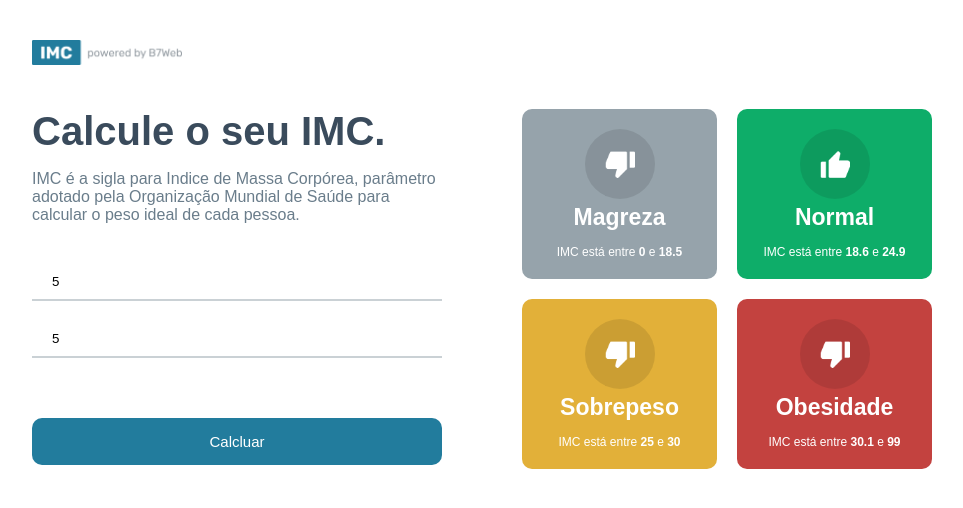
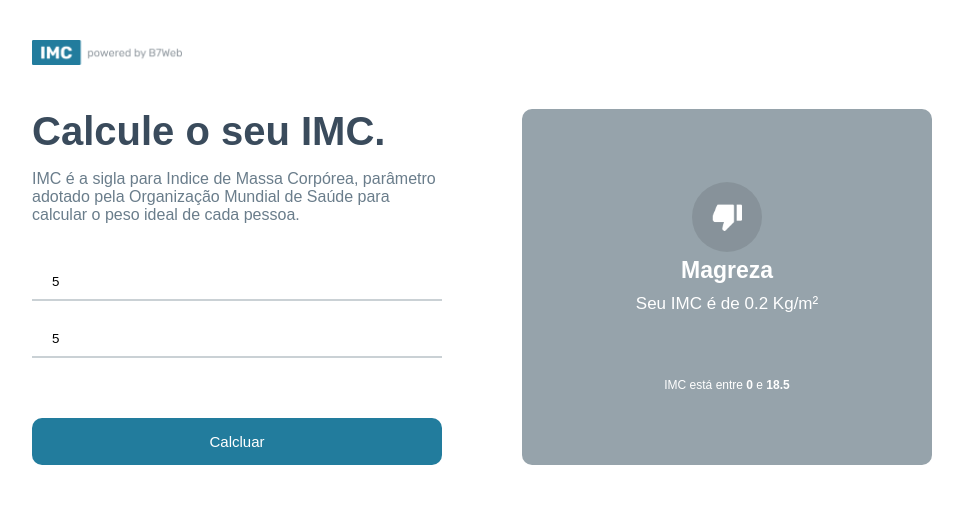
Before and after one commit to Washington95/projetos_react, a React (Create React App) app in the folder react_calc_imc/: page / in a window 1280 px wide. Both pictures are taken after typing "5", "5" into the empty fields and a click on the button "Calcluar". Shown: the top 508 px of the page, without its empty margins (158-1121 px from the left). Built offline with nearby package versions, Linux system fonts and the light colour scheme.

Commit message:
adicionando função calcular

```diff
--- a/react_calc_imc/src/App.module.css
+++ b/react_calc_imc/src/App.module.css
@@ -77,3 +77,8 @@
     grid-template-columns: repeat(2, 1fr);
     gap: 20px;
 }
+
+.rightBig{
+    flex: 1;
+    display: flex;
+}
--- a/react_calc_imc/src/App.tsx
+++ b/react_calc_imc/src/App.tsx
@@ -2,14 +2,16 @@
 import styles from './App.module.css';
 import poweredImage from './assets/powered.png';
 import { GridItem } from './components/GridItem';
-import { levels, calculateImc } from './helpers/imc';
+import { levels, calculateImc, Level } from './helpers/imc';
 
 const App = () =>{
   const [alt, newalt] = useState<number>(0)
   const [pes, newpes] = useState<number>(0)
+  const [toShow, setToShow] = useState<Level | null>(null)
 
   const calcular = () => {
     if(alt && pes){
+      setToShow(calculateImc(alt, pes));
 
 
     }else{
@@ -45,12 +47,22 @@
 
         </div>
         <div className={styles.rightS}>
-          <div className={styles.grid}>
-            {levels.map((item, key) =>(
-              <GridItem key={key} item={item}/>
-            ))}
-          </div>
+          {!toShow &&
+            <div className={styles.grid}>
+              {levels.map((item, key) =>(
+                <GridItem key={key} item={item}/>
+              ))}
+            </div>
+          }
+          {toShow &&
+            <div className={styles.rightBig}>
+              <div className={styles.rightArrow}></div>
+              <GridItem item={toShow} />
+            </div>
+          }
+
         </div>
+
       </div>
     </div>
   )
--- a/react_calc_imc/src/components/GridItem/GridItem.module.css
+++ b/react_calc_imc/src/components/GridItem/GridItem.module.css
@@ -30,3 +30,8 @@
     font-size: 12px;
     margin-top: 14px;
 }
+
+.your{
+    font-size: 17px;
+    margin: 10px 0 50px 0;
+}
--- a/react_calc_imc/src/components/GridItem/GridItem.tsx
+++ b/react_calc_imc/src/components/GridItem/GridItem.tsx
@@ -16,6 +16,11 @@
                 <img src={item.icon === 'up' ? upImage : donwImage} alt="" width="30" />
             </div>
             <div className={styles.gridTitle}>{item.title}</div>
+
+            {item.yourImc &&
+                <div className={styles.your}> Seu IMC é de {item.yourImc} Kg/m² </div>
+            }
+
             <div className={styles.gridInfo}>
                 <>
                     IMC está entre <strong>{item.imc[0]}</strong> e <strong>{item.imc[1]}</strong>
--- a/react_calc_imc/src/helpers/imc.ts
+++ b/react_calc_imc/src/helpers/imc.ts
@@ -19,7 +19,7 @@
 
    for(let i in levels){
        if(imc >= levels[i].imc[0] && imc < levels[i].imc[1]){
-           levels[i].yourImc = imc;
+           levels[i].yourImc = parseFloat(imc.toFixed(2)) ;
            return levels[i];
 
        }
```
